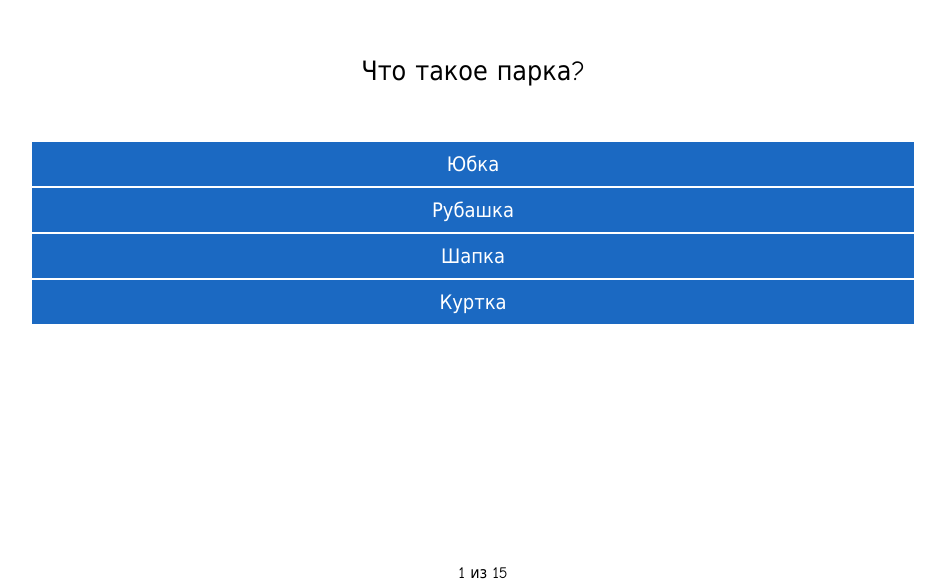
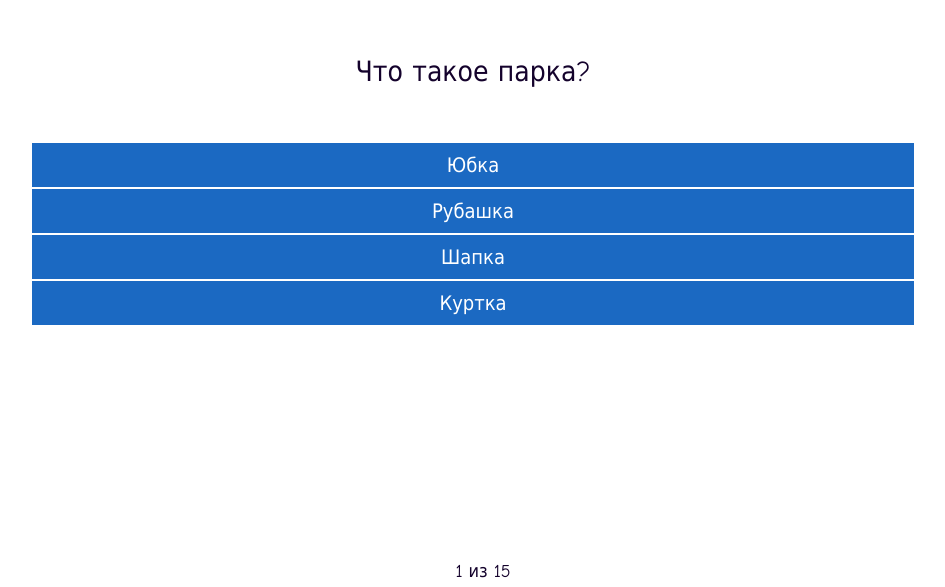
Before and after one commit to Ritiss/someTest, a plain HTML site: page page.html in a window 1280 px wide. Shown: the part 213-800 px from the top of the page, without its empty margins (167-1112 px from the left). Drawn offline with Linux system fonts and the light colour scheme.

Commit message:
fk this text

```diff
--- a/assets/style/style.less
+++ b/assets/style/style.less
@@ -22,10 +22,6 @@ html {
 	color: white;
 	cursor: pointer;
 	transition: 0.5s;
-
-	&:hover {
-
-    }
 }
 
 .block {
@@ -39,10 +35,9 @@ html {
 		text-align: center;
 
 		.test_head {
-			font-size: 20pt;
-			margin: 10px;
-			margin-bottom: 50px;
-			line-break: anywhere;
+			margin: 10px 20px 50px 20px;
+			font-size: 28px;
+			color: #14022c;
 
 			.test_content {
 				padding: 5px;
@@ -60,6 +55,8 @@ html {
 
 				.footer {
 					padding: 5px;
+					font-size: 18px;
+					color: #14022c;
 				}
 			}
 		}
```
